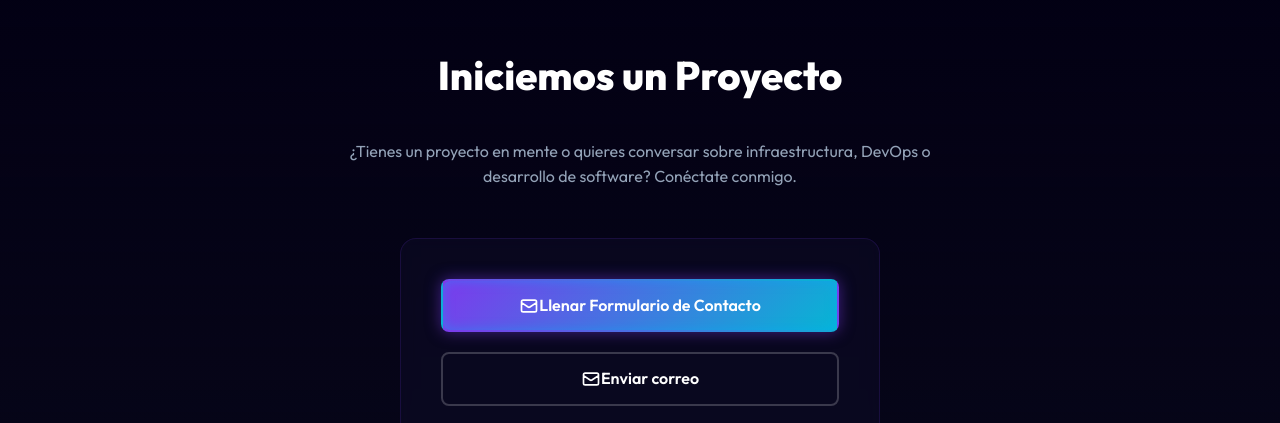
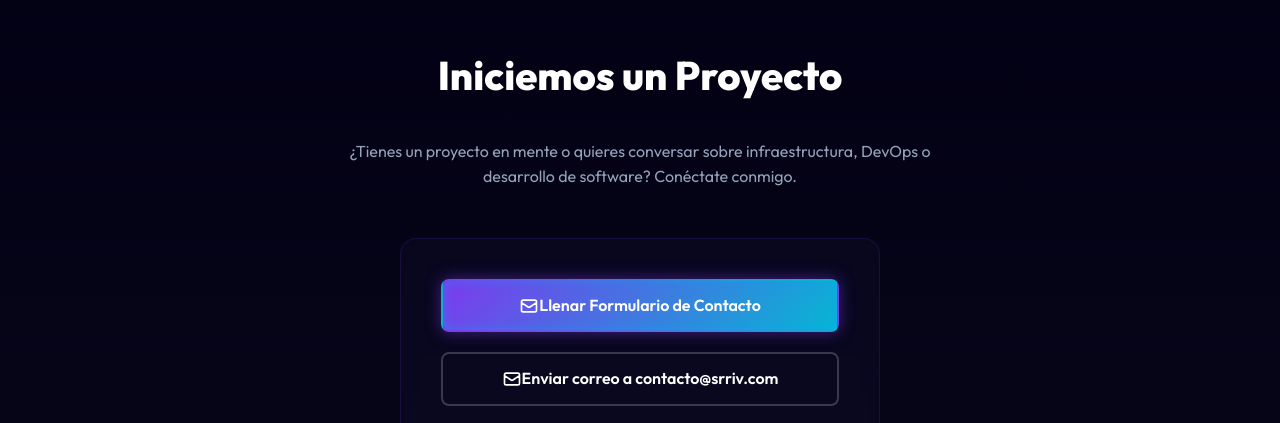
Before and after one commit to SirRiv/SirRiv.github.io, a plain HTML site: page index.html in a window 1280 px wide. Shown: the part 5165-5588 px from the top of the page. Drawn offline with Linux system fonts and the light colour scheme; animation ran at ten frames a second.

Commit message:
Actualizar el boton del correo

```diff
--- a/index.html
+++ b/index.html
@@ -477,7 +477,7 @@
               <path stroke-linecap="round" stroke-linejoin="round" stroke-width="2"
                 d="M3 8l7.89 5.26a2 2 0 002.22 0L21 8M5 19h14a2 2 0 002-2V7a2 2 0 00-2-2H5a2 2 0 00-2 2v10a2 2 0 002 2z" />
             </svg>
-            Enviar correo
+            Enviar correo a contacto@srriv.com
           </a>
 
           <a href="https://github.com/SirRiv" target="_blank" rel="noopener noreferrer"
```
